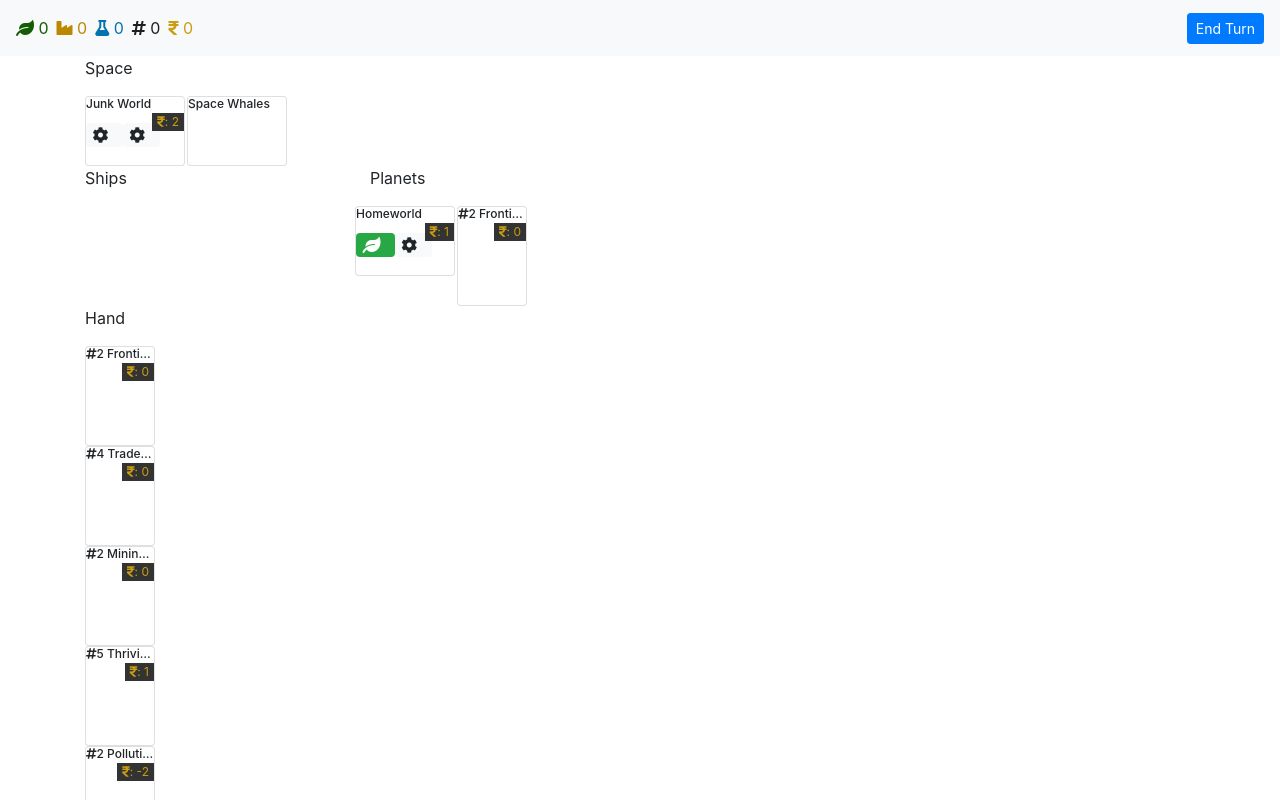
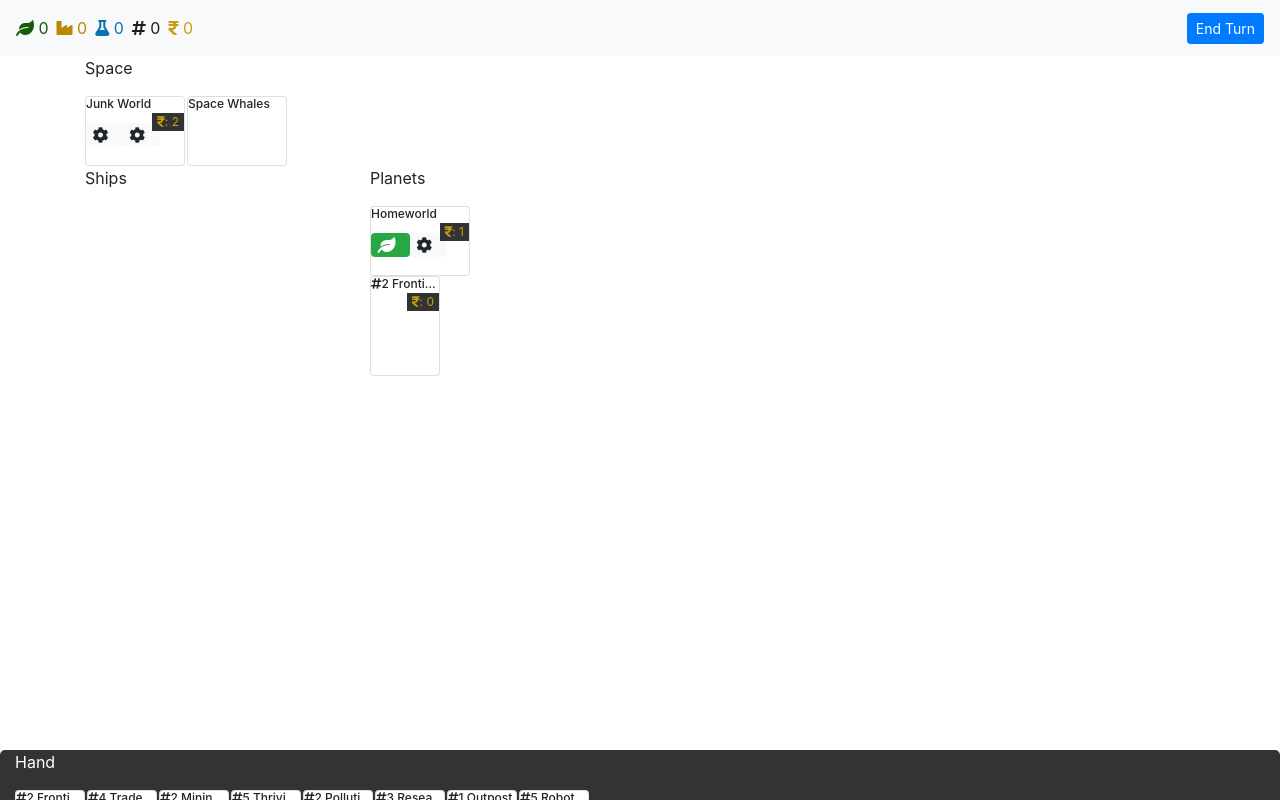
Before and after one commit to jurgensweere/ttg, an Angular app: page /game in a window 1280 px wide. Shown: the top 800 px of the page. Built offline with nearby package versions, Linux system fonts and the light colour scheme.

Commit message:
Added player hand

```diff
--- a/src/app/game/board/board.component.html
+++ b/src/app/game/board/board.component.html
@@ -39,16 +39,16 @@
         </div>
         <div class="col-sm-9">
             <p>Planets</p>
-            <div class="row" *ngFor="let planet of planets">
+            <div *ngFor="let planet of planets">
                 <app-card-planet [card]="planet" [claimed]="true"></app-card-planet>
                 <app-card-colony [card]="colony" *ngFor="let colony of planet.colonies"></app-card-colony>
             </div>
         </div>
     </div>
-    <div class="row">
-        <div class="col-sm">
-            <p>Hand</p>
-            <app-card *ngFor="let card of hand" [card]="card"></app-card>
-        </div>
+</div>
+<div class="hand-wrapper" [ngClass]="{ 'hand-wrapper-closed': !isHandOpen }">
+    <div class="col-sm">
+        <p (click)="toggleHand()">Hand</p>
+        <app-card *ngFor="let card of hand" [card]="card"></app-card>
     </div>
 </div>
--- a/src/app/game/board/board.component.ts
+++ b/src/app/game/board/board.component.ts
@@ -4,6 +4,8 @@ import { SpaceCard } from '../space-card';
 import { PlanetCard } from '../planet-card';
 import { ShipCard } from '../ship-card';
 import { ProcessCard } from '../process-card';
+import { CardService } from '../card.service';
+import { Card } from '../card';
 
 @Component({
   selector: 'app-board',
@@ -23,7 +25,9 @@ export class BoardComponent implements OnInit {
   credits: number;
   renown: number;
 
-  constructor(private gameService:GameService) { }
+  isHandOpen: boolean = false;
+
+  constructor(private gameService:GameService, private cardService:CardService) { }
 
   ngOnInit() {
     this.gameService.setupGame();
@@ -39,6 +43,21 @@ export class BoardComponent implements OnInit {
     this.science = this.gameService.science;
     this.credits = this.gameService.credits;
     this.renown = this.gameService.renown;
+
+    this.cardService.cardSelected$.subscribe(card => this.cardSelected(card) );
   }
 
+  toggleHand() {
+    this.isHandOpen = !this.isHandOpen;
+  }
+
+  cardSelected(card:Card) {
+    this.isHandOpen = false;
+    if (card instanceof ProcessCard && this.hand.indexOf(card) >= 0) {
+      console.log('Selected from hand:', card);
+      // Go into some sort of play context for the card
+    } else if (card instanceof ProcessCard ) {
+      card.use();
+    }
+  }
 }
--- a/src/app/game/card-colony/card-colony.component.html
+++ b/src/app/game/card-colony/card-colony.component.html
@@ -1,4 +1,4 @@
-<div class="card card-colony">
+<div class="card card-colony float-left" (click)="select()" [ngClass]="{ 'tapped': card.tapped }">
     <h5 class="card-title text-truncate"><i class="fas fa-hashtag"></i>{{ card.cost }} {{ card.name }}</h5>
     <div class="renown">
         <i class="fas fa-rupee-sign"></i>: {{ card.renown }}
--- a/src/app/game/card-colony/card-colony.component.ts
+++ b/src/app/game/card-colony/card-colony.component.ts
@@ -1,5 +1,6 @@
 import { Component, OnInit, Input } from '@angular/core';
 import { ColonyCard } from '../colony-card';
+import { CardService } from '../card.service';
 
 @Component({
   selector: 'app-card-colony',
@@ -9,9 +10,13 @@ import { ColonyCard } from '../colony-card';
 export class CardColonyComponent implements OnInit {
 
   @Input() card: ColonyCard;
-  constructor() { }
+
+  constructor(private cardService:CardService) { }
 
   ngOnInit() {
   }
 
+  select() {
+    this.cardService.selectCard(this.card);
+  }
 }
--- a/src/app/game/card.service.ts
+++ b/src/app/game/card.service.ts
@@ -7,11 +7,21 @@ import { AnomalyCard } from './anomaly-card';
 import { EventCard } from './event-card';
 import { SpaceCard } from './space-card';
 import { ShipCard } from './ship-card';
+import { Subject } from 'rxjs/Subject';
 
 @Injectable()
 export class CardService {
 
+  private cardSelectedSource = new Subject<Card>();
+  // Observable string streams
+  cardSelected$ = this.cardSelectedSource.asObservable();
+
   constructor() { }
+
+  // Service message commands
+  selectCard(card: Card) {
+    this.cardSelectedSource.next(card);
+  }
 
   getPlayerDeck(): Card[] {
     return PLAYER_DECK.map(card => this.deserializeCard(card));
--- a/src/app/game/card.ts
+++ b/src/app/game/card.ts
@@ -9,6 +9,7 @@ export abstract class Card implements Deserializable<Card> {
     start: boolean = false;
     hand: boolean = false;
     renown: number = 0;
+    tapped: boolean = false;
 
     deserialize(input: any): Card {
         throw new Error("Method not implemented on abstract class.");
--- a/src/app/game/process-card.ts
+++ b/src/app/game/process-card.ts
@@ -5,6 +5,6 @@ export abstract class ProcessCard extends Card {
     output: any;
 
     use() {
-
+        this.tapped = true;
     }
 }
--- a/src/styles.css
+++ b/src/styles.css
@@ -21,6 +21,7 @@
     height: 100px;
     display: flex;
     margin-right: 2px;
+    transition: transform 200ms ease-out;
 }
 .card,
 .card h5 {
@@ -42,3 +43,25 @@
     background-color: rgba(0, 0, 0, 0.8);
     padding: 0 5px;
 }
+.card:hover {
+    border: 2px solid #0474ac6b;
+}
+.card.tapped {
+    transform: rotate(90deg);
+}
+.hand-wrapper {
+    max-height: 100vh;
+    position: absolute;
+    bottom: 0;
+    border-radius: 5px 5px 0 0;
+    width: 100vw;
+    overflow: hidden;
+    background-color: rgba(0, 0, 0, 0.8);
+    transition: max-height 200ms ease-out;
+}
+.hand-wrapper.hand-wrapper-closed {
+    max-height: 50px;
+}
+.hand-wrapper > div > p {
+    color: #fff;
+}
```
